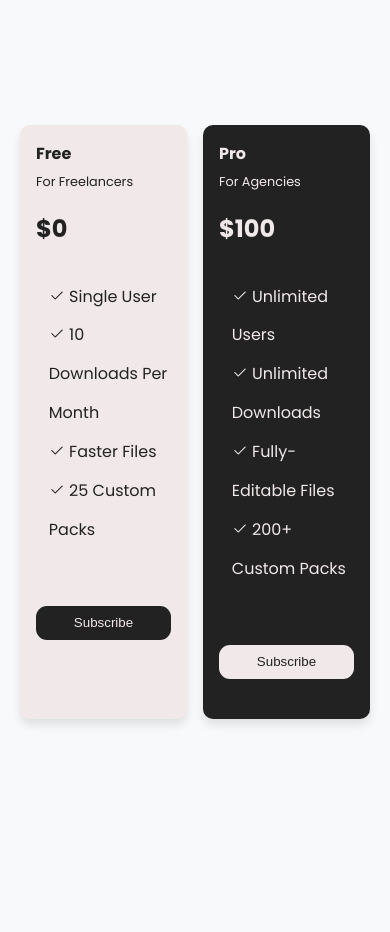
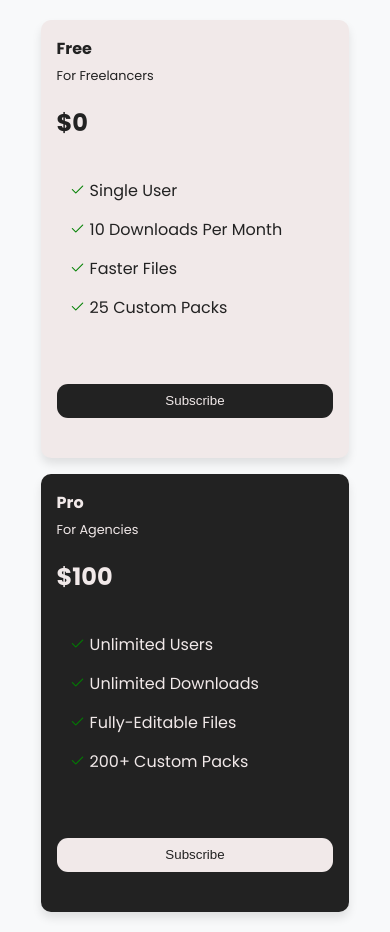
Before and after one commit to khaled1018/responsive-pricing-table, a plain HTML site: page index.html in a window 390 px wide. Before the commit the page ends 844 px from the top, so only its background shows below. Drawn offline with nearby package versions, Linux system fonts and the light colour scheme.

Commit message:
Solving responsive problem

```diff
--- a/index.html
+++ b/index.html
@@ -17,7 +17,7 @@
     <title>Pricing Cards</title>
   </head>
   <body>
-    <main class="pricing-container">
+    <main class="card-container">
       <section class="price-card free-plan">
         <h4>Free</h4>
         <p class="plan-for-whome">For Freelancers</p>
--- a/style.css
+++ b/style.css
@@ -4,18 +4,16 @@ body {
   display: flex;
   align-items: center;
   justify-content: center;
-  height: 100vh;
   background-color: #f8f9fa;
 }
 
-/* Container for both price cards */
-.pricing-container {
+.card-container {
   display: flex;
-  flex-wrap: nowrap; /* Default: No wrap */
+  flex-direction: row;
   justify-content: center;
+  align-items: center;
   gap: 1rem;
-  max-width: 900px;
-  width: 100%;
+  width: 71%;
   padding: 20px;
 }
 
@@ -28,7 +26,7 @@ h4 {
   box-shadow: 0 6px 10px rgba(0, 0, 0, 0.1);
   padding: 1rem;
   min-height: 27vh;
-  flex: 1;
+  width: 50%;
   max-width: 300px;
 }
 
@@ -73,14 +71,17 @@ ul {
   margin-top: 2rem;
 }
 
-/* Media Query: Wrap cards if the screen is less than 330px */
+i {
+  color: green;
+}
+
 @media (max-width: 579px) {
-  .pricing-container {
-    flex-wrap: wrap; /* Allows wrapping */
+  .card-container {
+    flex-direction: column;
   }
 
   .price-card {
-    width: 100%; /* Full width for small screens */
+    width: 100%;
     max-width: 100%;
   }
 }
```
